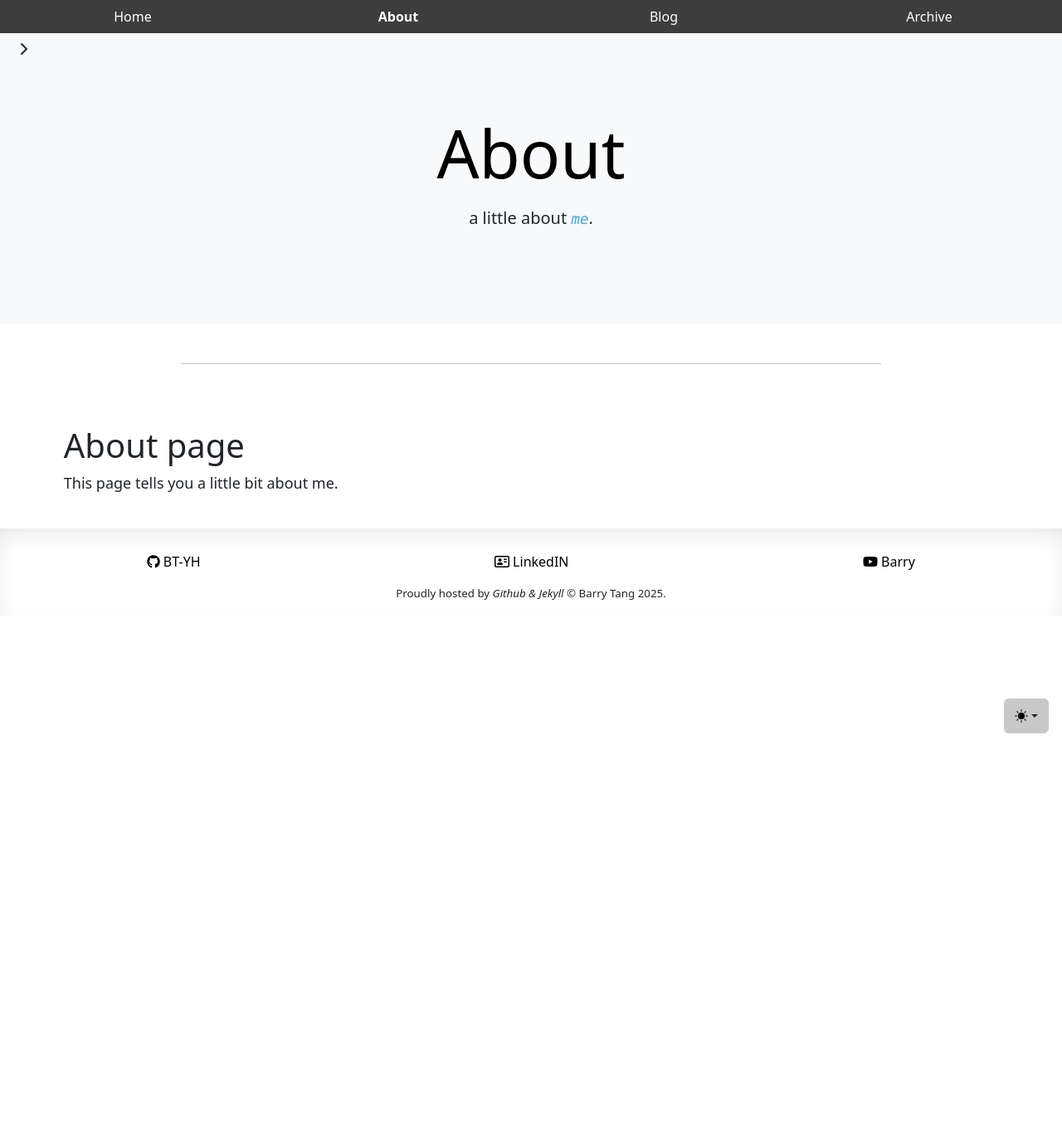
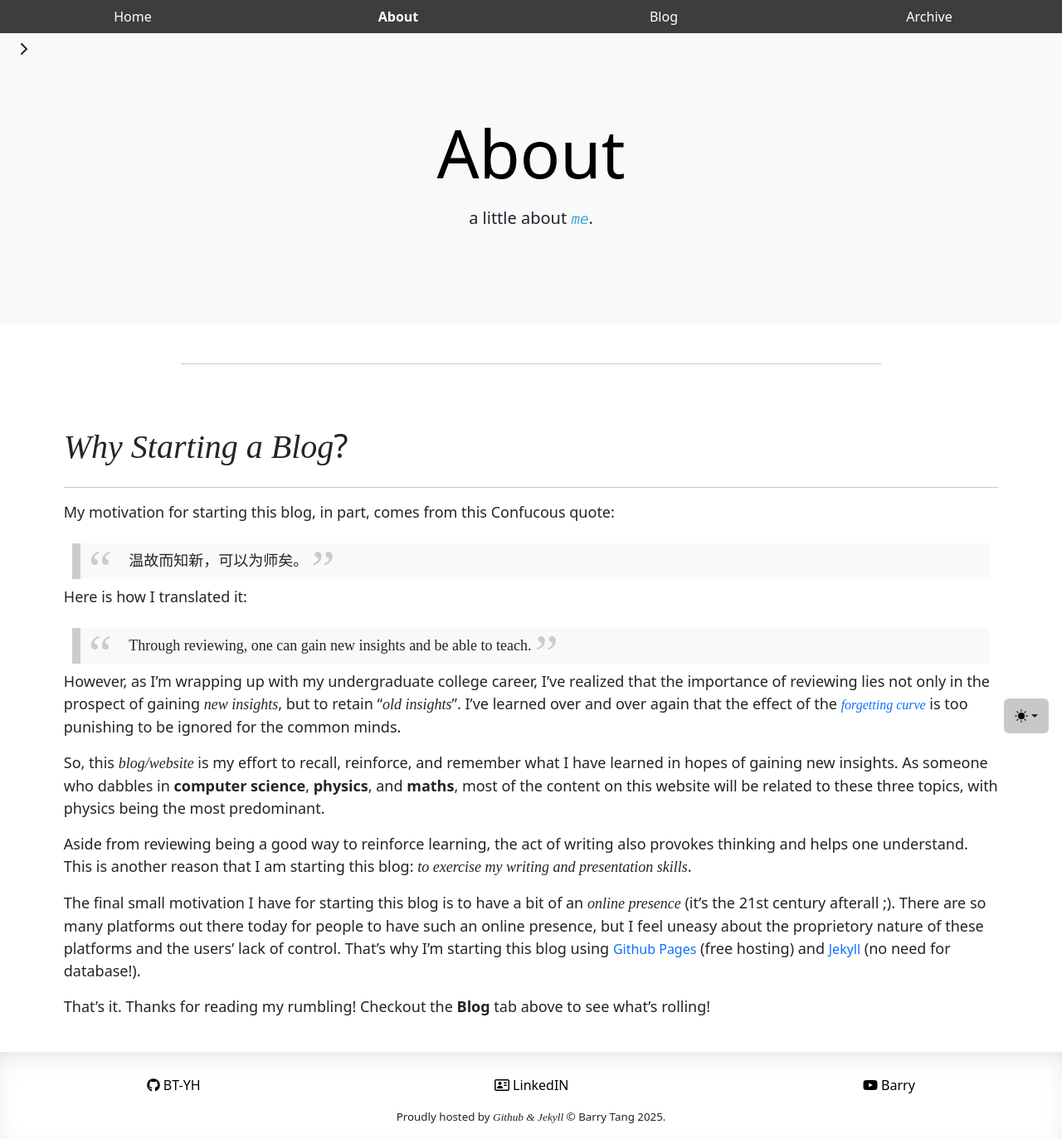
Before and after one commit to BT-YH/bt-yh.github.io, a Jekyll site: the page built from about.md, in a window 1280 px wide. Shown: the whole page at 83% size. Built offline with Jekyll 4.4.1, drawn with Linux system fonts in a browser that asks for light colours; nearby versions of some CDN libraries; some web fonts are replaced; before the commit the page ends 900 px from its top, so only the background shows below that.

Commit message:
made small css changes and added about page content

```diff
--- a/_sass/main.scss
+++ b/_sass/main.scss
@@ -9,6 +9,10 @@ a {
   display: inline-block;
   border-radius: 5px;
   font-size: 1rem;
+}
+
+em {
+  font-family: serif;
 }
 
 article {
@@ -118,3 +122,34 @@ li.blog-list:hover {
   border-radius: 5px;
   box-shadow: 5px 10px 18px #888888;
 }
+
+blockquote {
+  font-family: serif;
+  background: #f9f9f9;
+  border-left: 10px solid #ccc;
+  margin: 0.5em 10px !important;
+  padding: 0.5em 10px;
+  quotes: "\201C""\201D""\2018""\2019";
+}
+
+blockquote:before {
+  color: #ccc;
+  content: open-quote;
+  font-size: 4em;
+  line-height: 0.1em;
+  margin-right: 0.25em;
+  vertical-align: -0.4em;
+}
+
+blockquote:after {
+  color: #ccc;
+  content: close-quote;
+  font-size: 4em;
+  line-height: 0.1em;
+  margin-right: 0.25em;
+  vertical-align: -0.4em;
+}
+
+blockquote p {
+  display: inline;
+}
--- a/about.md
+++ b/about.md
@@ -3,6 +3,22 @@ title: About
 layout: main
 ---
 
-# About page
 
-This page tells you a little bit about me.
+# _Why Starting a Blog_?
+---
+My motivation for starting this blog, in part, comes from this Confucous quote:
+> 温故而知新，可以为师矣。
+
+Here is how I translated it:
+> Through reviewing, one can gain new insights and be able to teach.
+
+However, as I'm wrapping up with my undergraduate college career, I've realized that the importance of reviewing lies not only in the prospect of gaining _new insights_, but to retain "_old insights_". I've learned over and over again that the effect of the _[forgetting curve](https://en.wikipedia.org/wiki/Forgetting_curve "Forgetting Curve")_ is too punishing to be ignored for the common minds.
+
+So, this _blog/website_ is my effort to recall, reinforce, and remember what I have learned in hopes of gaining new insights. As someone who dabbles in **computer science**, **physics**, and **maths**, most of the content on this website will be related to these three topics, with physics being the most predominant.
+
+Aside from reviewing being a good way to reinforce learning, the act of writing also provokes thinking and helps one understand. This is another reason that I am starting this blog: _to exercise my writing and presentation skills_.
+
+The final small motivation I have for starting this blog is to have a bit of an _online presence_ (it's the 21st century afterall ;). There are so many platforms out there today for people to have such an online presence, but I feel uneasy about the proprietory nature of these platforms and the users' lack of control. That's why I'm starting this blog using [Github Pages](https://pages.github.com/) (free hosting) and [Jekyll](https://jekyllrb.com/) (no need for database!).
+
+
+That's it. Thanks for reading my rumbling! Checkout the **Blog** tab above to see what's rolling!
```
Also changed, not shown: 1 other file.
